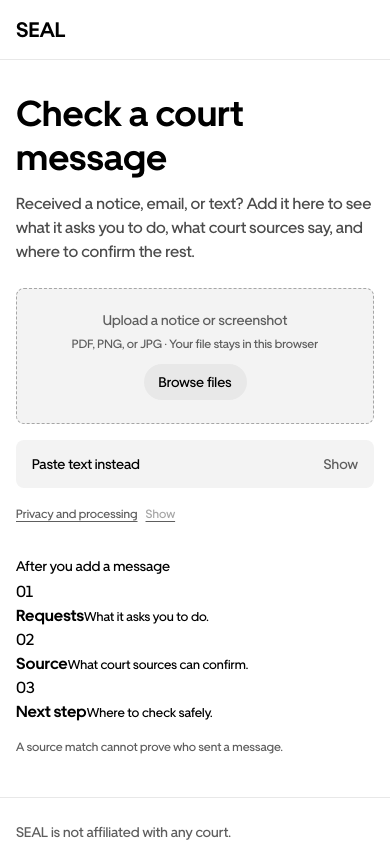
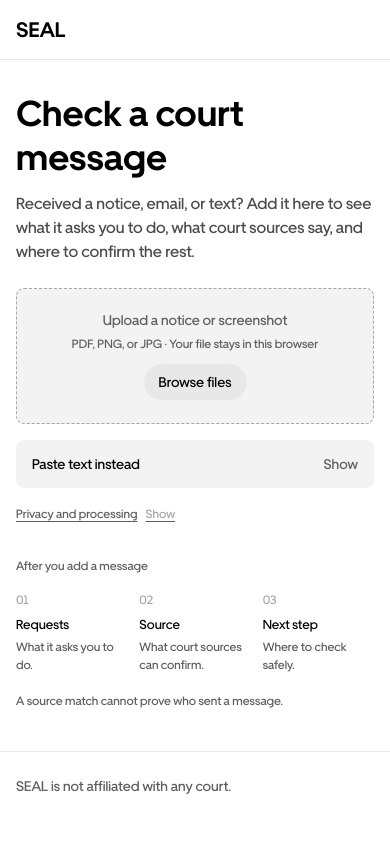
Before and after one commit to Davemafy/seal, a Next.js app: page / in a window 390 px wide. After the commit the page ends 844 px from the top, so only its background shows below. Built offline with nearby package versions, Linux system fonts and the light colour scheme.

Commit message:
Style outcome flow with lightweight Base typography

```diff
--- a/app/workspace.css
+++ b/app/workspace.css
@@ -40,12 +40,14 @@
 .entry-copy>p{max-width:750px;margin:12px 0 0;color:#4b4b4b;font-size:16px;line-height:24px}
 .intake{grid-area:form;display:flex;flex-direction:column;gap:16px;padding:0;border:0;border-radius:0;background:transparent}
 .entry-guide{grid-area:guide;padding-top:4px}
-.guide-heading{margin:0 0 12px;font-size:14px;font-weight:500;line-height:20px}
-.entry-guide-body>div{padding:14px 0;border-top:1px solid var(--line)}
-.entry-guide-body>div p{display:grid;gap:4px;margin:0}
-.entry-guide-body>div strong{font-size:14px;font-weight:500}
-.entry-guide-body>div small{color:var(--muted);font-size:13px;line-height:19px}
-.guide-limit{margin:18px 0 0;color:var(--muted);font-size:12px;line-height:19px}
+.guide-heading{margin:0 0 16px;color:var(--muted);font-size:12px;font-weight:500;line-height:20px}
+.guide-flow{display:grid;gap:16px}
+.guide-flow>div{display:grid;grid-template-columns:28px minmax(0,1fr);gap:8px;align-items:start}
+.guide-flow>div>span{color:#a6a6a6;font-size:12px;font-weight:500;line-height:20px}
+.guide-flow p{display:grid;gap:2px;margin:0}
+.guide-flow strong{font-size:14px;font-weight:500;line-height:20px}
+.guide-flow small{color:var(--muted);font-size:13px;line-height:19px}
+.guide-limit{margin:20px 0 0;color:var(--muted);font-size:12px;line-height:19px}
 .upload-row{position:relative;width:100%;min-height:136px;display:flex;flex-direction:column;align-items:center;justify-content:center;gap:8px;padding:20px;text-align:center;border:1px dashed var(--line-strong);border-radius:8px;background:var(--secondary);color:var(--ink);overflow:hidden}
 .upload-row:hover,.upload-row.is-dragging{border-color:var(--blue);background:#eff4fe}
 .upload-row strong{display:block;color:var(--muted);font-size:14px;font-weight:500;line-height:16px}
@@ -236,10 +238,14 @@
  .intake{margin-top:0;padding:0}
  .upload-row{min-height:136px}
  .entry-guide{padding:8px 0 0;border-radius:0;background:transparent}
- .guide-heading{margin:0 0 4px;padding:0;font-size:14px;line-height:20px}
- .entry-guide-body{padding:0}
- .entry-guide-body>div{padding:14px 0}
- .guide-limit{margin:14px 0 0}
+ .guide-heading{margin:0 0 14px;padding:0;font-size:12px;line-height:20px}
+ .guide-flow{grid-template-columns:repeat(3,minmax(0,1fr));gap:12px}
+ .guide-flow>div{display:block}
+ .guide-flow>div>span{display:block;margin-bottom:6px}
+ .guide-flow p{gap:4px}
+ .guide-flow strong{font-size:13px;line-height:18px}
+ .guide-flow small{font-size:12px;line-height:18px}
+ .guide-limit{margin:18px 0 0}
  .intake-actions{align-items:stretch;flex-direction:column}
  .check-message,.demo-link{width:100%}
  .review-head{align-items:start;flex-direction:column}
```
